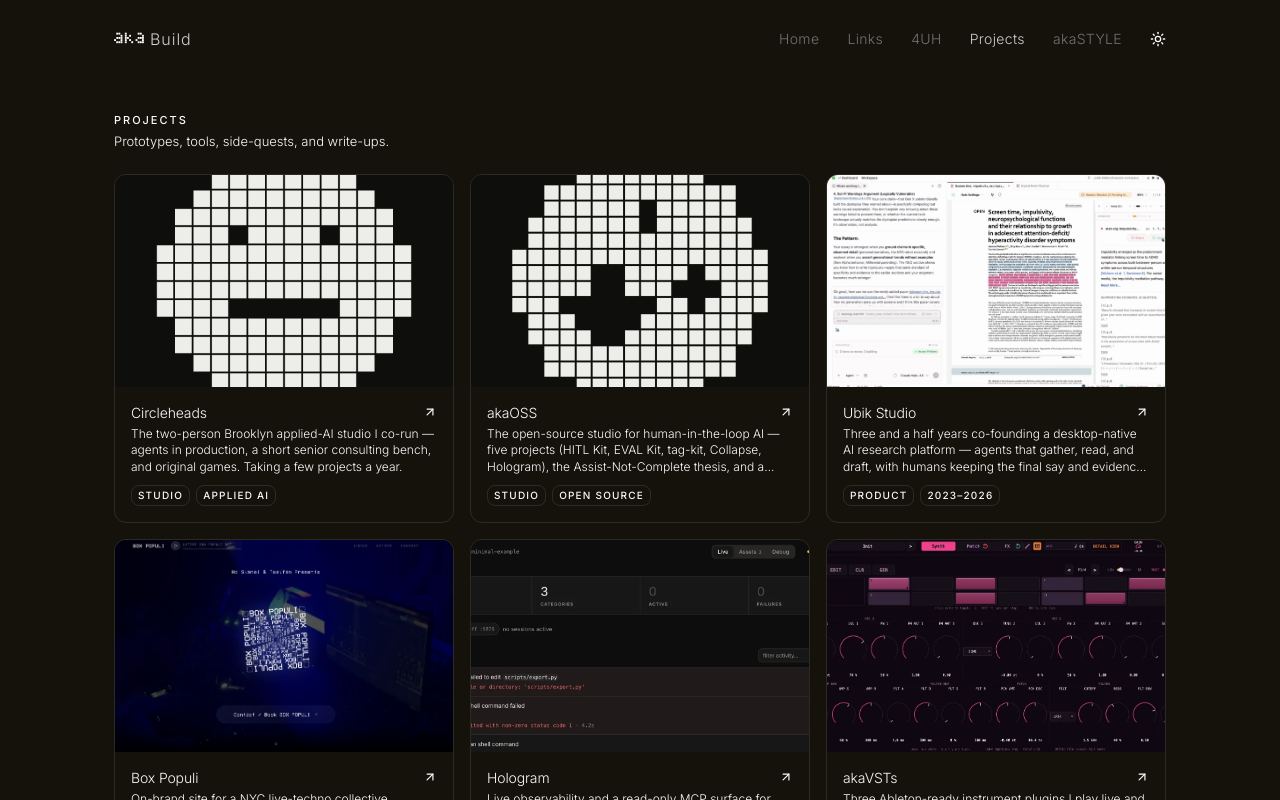
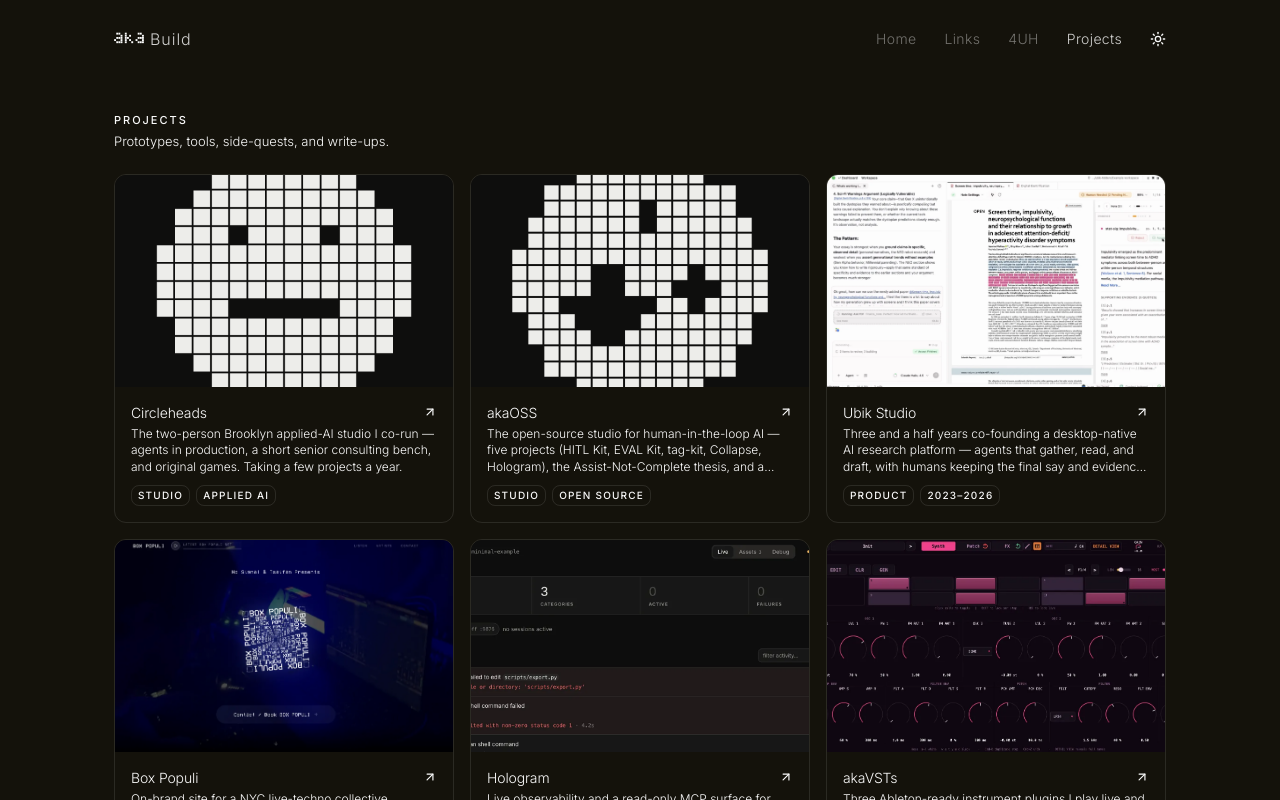
Before and after one commit to akaieuan/fkayion, a Next.js app: page /demo in a window 1280 px wide. Shown: the top 800 px of the page. Built offline with nearby package versions, Linux system fonts and the light colour scheme.

Commit message:
akaSTYLE: remove from header nav (desktop + mobile), add to the global site footer instead

```diff
--- a/components/ui/site-footer.tsx
+++ b/components/ui/site-footer.tsx
@@ -1,4 +1,6 @@
 'use client'
+
+import Link from 'next/link'
 
 export function SiteFooter() {
   const currentYear = new Date().getFullYear()
@@ -15,6 +17,12 @@ export function SiteFooter() {
             © {currentYear} akaBuild
           </p>
           <div className="flex items-center space-x-6">
+            <Link
+              href="/aka-style"
+              className="text-xs font-light tracking-wide text-muted-foreground/50 hover:text-foreground/50 transition-colors duration-200"
+            >
+              akaSTYLE
+            </Link>
             <a
               href="https://github.com/akaieuan"
               target="_blank"
--- a/components/ui/site-header.tsx
+++ b/components/ui/site-header.tsx
@@ -219,15 +219,6 @@ export function SiteHeader() {
             Projects
           </button>
 
-          <button
-            onClick={() => router.push('/aka-style')}
-            className={`text-xs sm:text-sm font-light tracking-wide transition-colors duration-200 ${
-              pathname?.startsWith('/aka-style') ? navTextActive : navTextInactive
-            }`}
-          >
-            akaSTYLE
-          </button>
-
           <ThemeToggle />
         </div>
 
@@ -323,17 +314,6 @@ export function SiteHeader() {
             >
               Projects
             </button>
-
-            <button
-              onClick={() => { router.push('/aka-style'); setMobileMenuOpen(false) }}
-              className={`w-full text-left text-base font-light tracking-wide py-2 transition-colors duration-200 ${
-                pathname?.startsWith('/aka-style')
-                  ? isDark ? 'text-white/90' : 'text-foreground/90'
-                  : isDark ? 'text-white/60 hover:text-white/90' : 'text-foreground/60 hover:text-foreground/90'
-              }`}
-            >
-              akaSTYLE
-            </button>
           </div>
         </div>
       </div>
```
